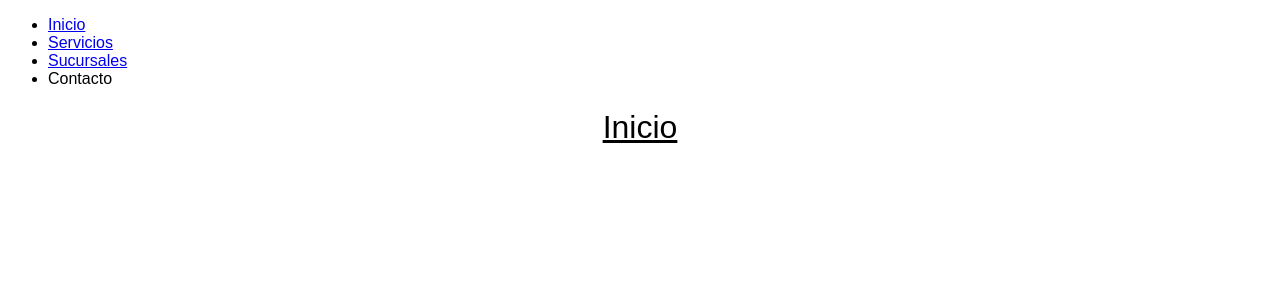
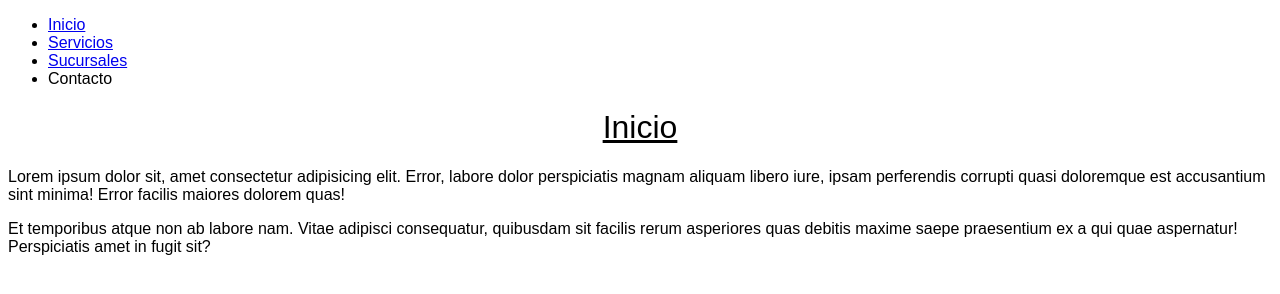
Before and after one commit to candymitzu/sitio-web, a plain HTML site: page index.html in a window 1280 px wide. Drawn offline with Linux system fonts and the light colour scheme.

Commit message:
Agrega párrafos en index

```diff
--- a/index.html
+++ b/index.html
@@ -18,6 +18,8 @@
         </ul>
     </nav>
     <h1>Inicio</h1>
+    <p>Lorem ipsum dolor sit, amet consectetur adipisicing elit. Error, labore dolor perspiciatis magnam aliquam libero iure, ipsam perferendis corrupti quasi doloremque est accusantium sint minima! Error facilis maiores dolorem quas!</p>
+    <p>Et temporibus atque non ab labore nam. Vitae adipisci consequatur, quibusdam sit facilis rerum asperiores quas debitis maxime saepe praesentium ex a qui quae aspernatur! Perspiciatis amet in fugit sit?</p>
 
 </body>
 </html>
```
